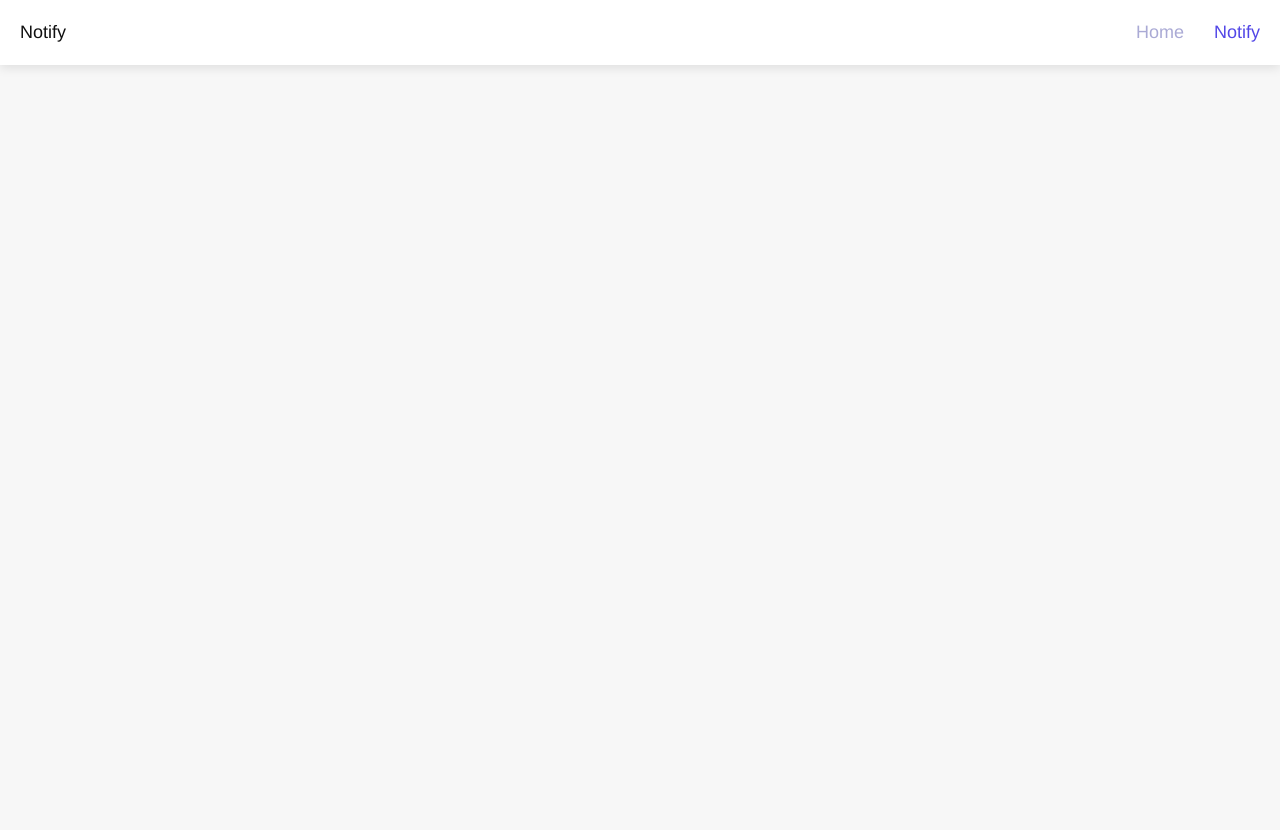
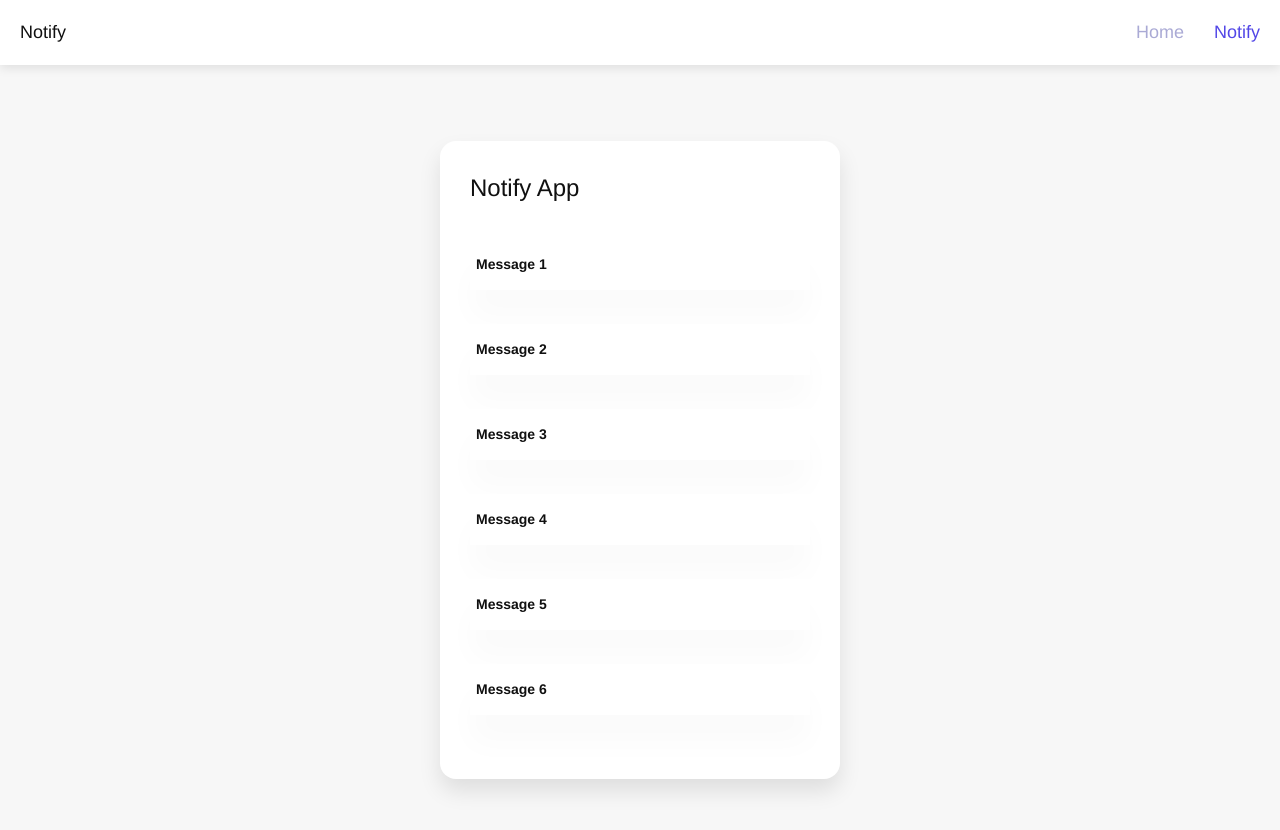
Before and after one commit to Siskinbird/notify-app, a Vue app: page /notify in a window 1280 px wide. Shown: the top 830 px of the page. Before the commit the page ends 800 px from the top, so only its background shows below. Built offline with nearby package versions, Linux system fonts and the light colour scheme.

Commit message:
add: NotifyPage styles

```diff
--- a/src/components/Notify.vue
+++ b/src/components/Notify.vue
@@ -1,18 +1,11 @@
 <template>
-<!--  <table>-->
-<!--    <transition-group name="list" tag="tbody">-->
-<!--      <tr v-for="message in messages" :key="message.title">-->
-<!--        <td><span>{{message.title}}</span></td>-->
-<!--      </tr>-->
-<!--    </transition-group>-->
-<!--  </table>-->
-  <div class="wrapper-content wrapper-content--fixed">
-    <section>
-      <div class="container">
-        <h1>Example Page</h1>
-      </div>
-    </section>
-  </div>
+  <table>
+    <transition-group name="list" tag="tbody">
+      <tr v-for="message in messages" :key="message.title">
+        <td><span>{{message.title}}</span></td>
+      </tr>
+    </transition-group>
+  </table>
 </template>
 
 <script>
@@ -25,6 +18,7 @@
   }
 }
 </script>
+
 <style lang="scss" scoped>
 table {
   text-align: center;
--- a/src/router/index.js
+++ b/src/router/index.js
@@ -1,6 +1,6 @@
 import Vue from 'vue'
 import VueRouter from 'vue-router'
-import Notify from '@/views/Notify'
+import Notify from '@/views/NotifyPage'
 import NotFound from '@/views/404'
 import Home from "@/views/Home";
 
--- a/src/views/Notify.vue
+++ /dev/null
@@ -1,28 +0,0 @@
-<template>
-  <table>
-    <transition-group name="list" tag="tbody">
-      <tr v-for="message in messages" :key="message.title">
-        <td><span>{{message.title}}</span></td>
-      </tr>
-    </transition-group>
-  </table>
-<!--  <div class="wrapper-content wrapper-content&#45;&#45;fixed">-->
-<!--    <section>-->
-<!--      <div class="container">-->
-<!--        <h1>Example Page</h1>-->
-<!--      </div>-->
-<!--    </section>-->
-<!--  </div>-->
-</template>
-
-<script>
-export default {
-  props: {
-    messages: {
-      type: Array,
-      required: true
-    }
-  }
-}
-
-</script>
--- /dev/null
+++ b/src/views/NotifyPage.vue
@@ -0,0 +1,81 @@
+<template>
+  <div class="wrapper-content wrapper-content--fixed">
+    <section>
+      <div class="container">
+        <!--wrapper-->
+        <div class="notify__wrapper">
+        <!--title-->
+          <div class="notify-title">
+            <p>Notify App</p>
+        <!--svg-->
+          </div>
+          <!--Notify-->
+          <div class="notify__content">
+            <Notify
+                :messages="messages"
+            />
+          </div>
+        </div>
+      </div>
+    </section>
+  </div>
+</template>
+
+<script>
+import Notify from "@/components/Notify";
+
+export default {
+  components: {Notify},
+  data() {
+    return {
+      messages: [
+        {title: "Message 1"},
+        {title: "Message 2"},
+        {title: "Message 3"},
+        {title: "Message 4"},
+        {title: "Message 5"},
+        {title: "Message 6"},
+      ]
+    }
+  }
+}
+</script>
+<style lang="scss" scoped>
+.container {
+  display: flex;
+  align-items: center;
+  justify-content: center;
+  height: 90vh;
+}
+.notify__wrapper {
+  width: 400px;
+  background-color: #fff;
+  padding: 30px;
+  border-radius: 16px;
+  box-shadow: 0 12px 22px 0 rgba(0,0,0,.1);
+}
+.notify__content {
+  display: flex;
+  align-items: center;
+  flex-direction: column;
+  min-height: 300px;
+}
+.notify-title {
+  p {
+    font-size: 24px;
+  }
+}
+
+//.wrapper-content {
+//  display: flex;
+//  align-items: center;
+//  flex-direction: column;
+//  min-height: 300px;
+//}
+
+
+
+
+
+
+</style>
```
